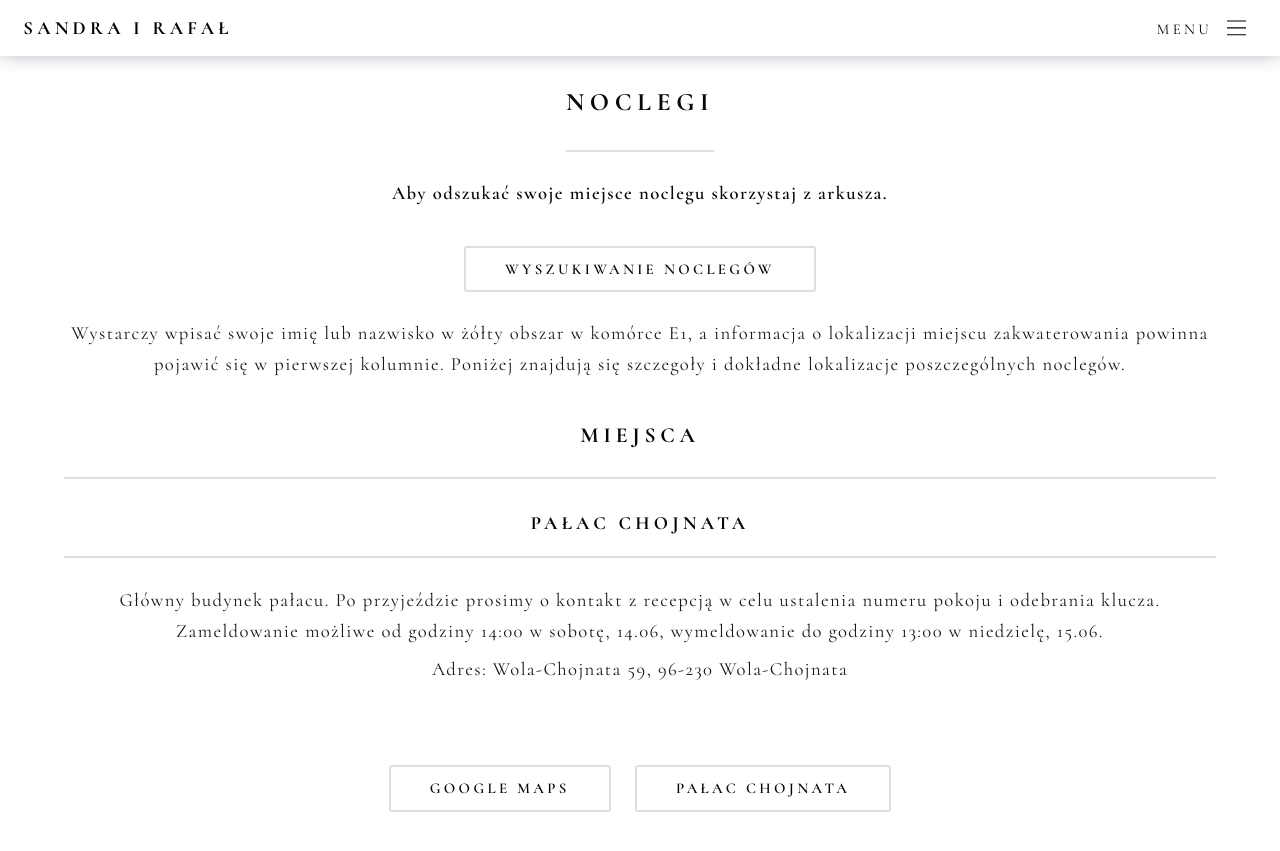
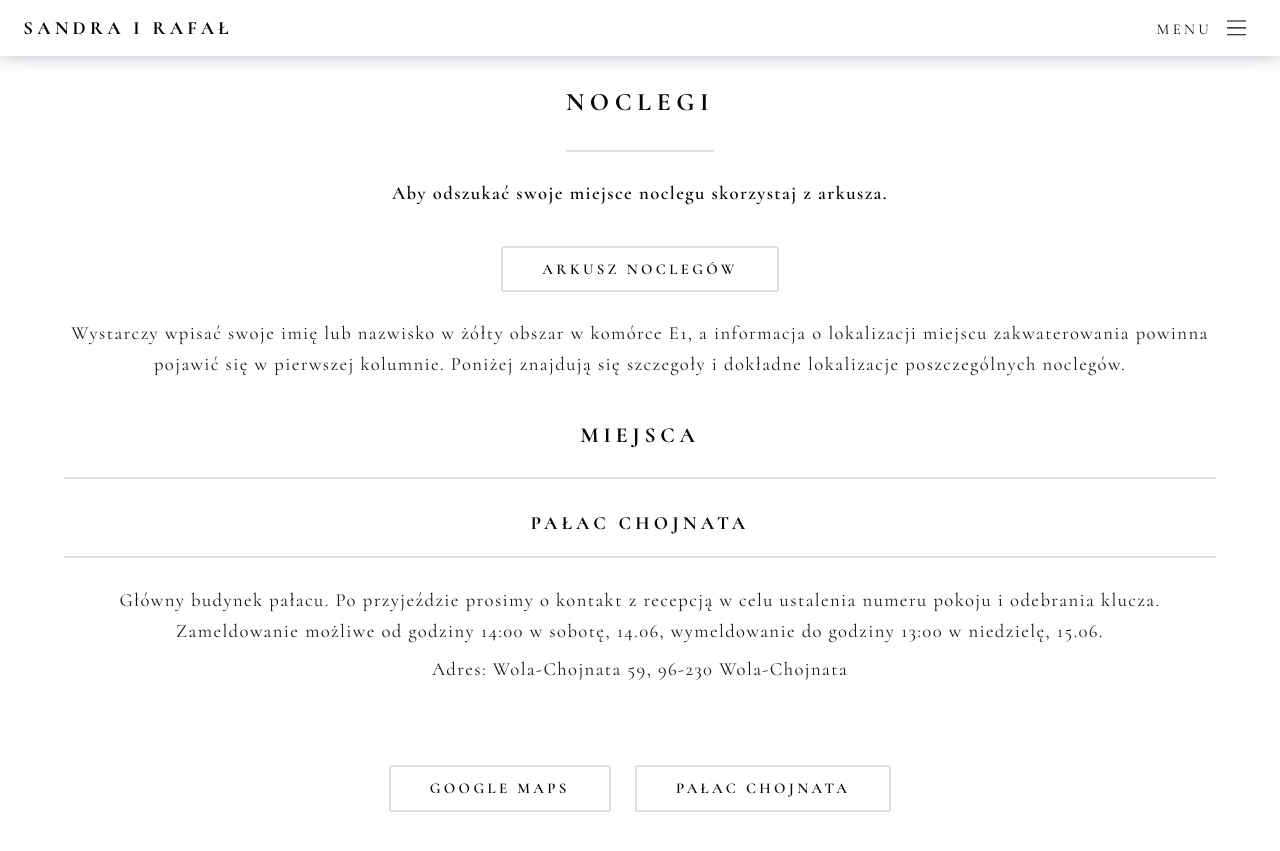
Before and after one commit to sandrarafal2025/sandrarafal2025.github.io, a Jekyll site: the page built from index.html, in a window 1280 px wide and 900 px high, scrolled down 4494 px. Shown: the top 851 px of the window. Built offline with Jekyll 4.4.1, drawn with Linux system fonts in a browser that asks for light colours; some web fonts are replaced.

Commit message:
accomodation update 15

```diff
--- a/index.html
+++ b/index.html
@@ -149,9 +149,11 @@ layout: landing
         <header class="major">
             <h2>Noclegi</h2>
             <p><b>Aby odszukać swoje miejsce noclegu skorzystaj z arkusza.</b></p>
+
             <a href="https://docs.google.com/spreadsheets/d/13dec0vUvAOTG1mRGlv2wZupEPoe6nLv7/edit?usp=sharing&ouid=118388648363003039549&rtpof=true&sd=true"
                target="_blank"
-               class="button small mb-3">Wyszukiwanie noclegów</a>
+               class="button small mb-3">Arkusz noclegów</a>
+
             <p>Wystarczy wpisać swoje imię lub nazwisko w żółty obszar w komórce E1, a informacja o lokalizacji
                 miejscu zakwaterowania powinna pojawić się w pierwszej kolumnie. Poniżej znajdują się szczegoły i
                 dokładne lokalizacje poszczególnych noclegów.</p>
```
